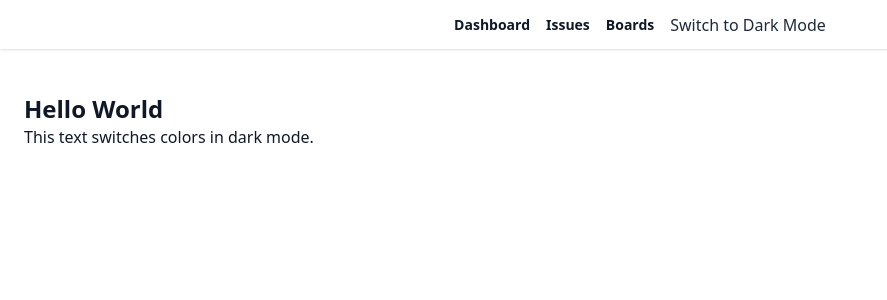
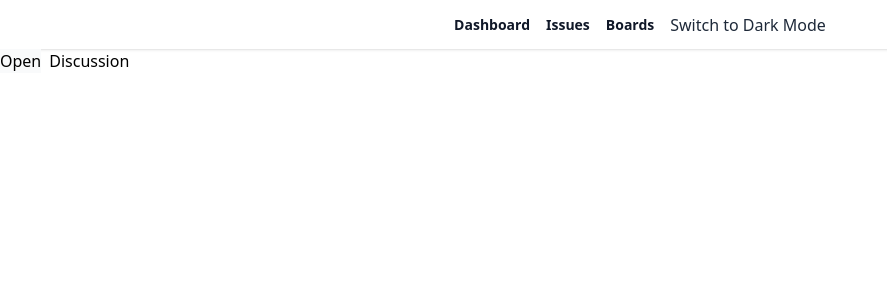
Before and after one commit to AvinashKant/e-commerce-react, a React (Vite) app: page /boards in a window 1280 px wide. Shown: the top 300 px of the page, without its empty margins (0-887 px from the left). Built offline with nearby package versions, Linux system fonts and the light colour scheme.

Commit message:
Boards page

```diff
--- a/src/pages/Boards.tsx
+++ b/src/pages/Boards.tsx
@@ -1,11 +1,17 @@
 export default function Boards() {
     return (
-        <>
-            <div className="bg-white text-gray-900 dark:bg-gray-900 dark:text-gray-100 p-6 rounded-md mt-5">
-                <h1 className="text-2xl font-bold">Hello World</h1>
-                <p>This text switches colors in dark mode.</p>
+        <div className="flex  gap-2">
+            <div className="bg-gray-50 min-h-full">
+                <h1>
+                    Open
+                </h1>
             </div>
-        </>
+            <div>
+                <h1>
+                    Discussion
+                </h1>
+            </div>
+        </div>
 
     )
 }
```
